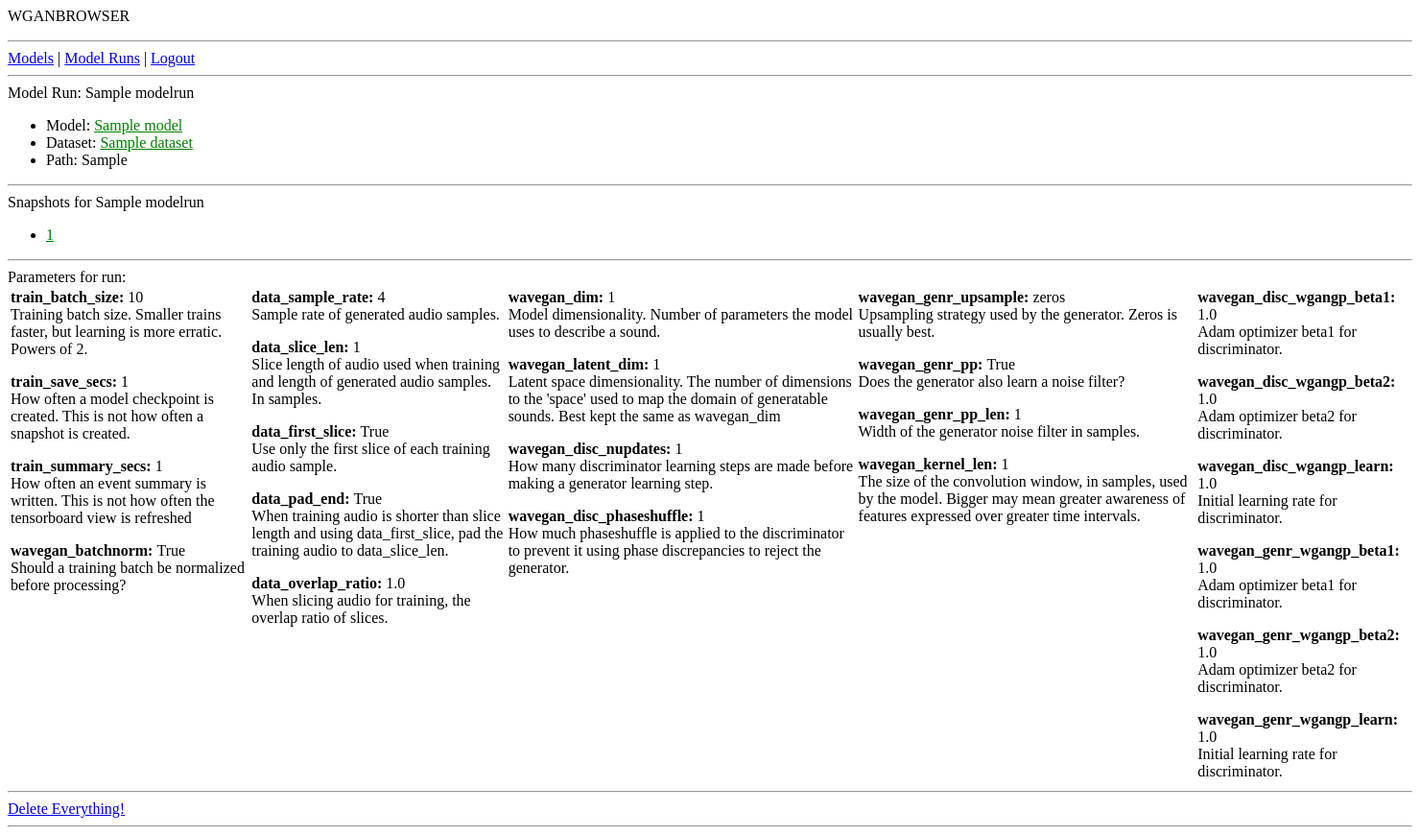
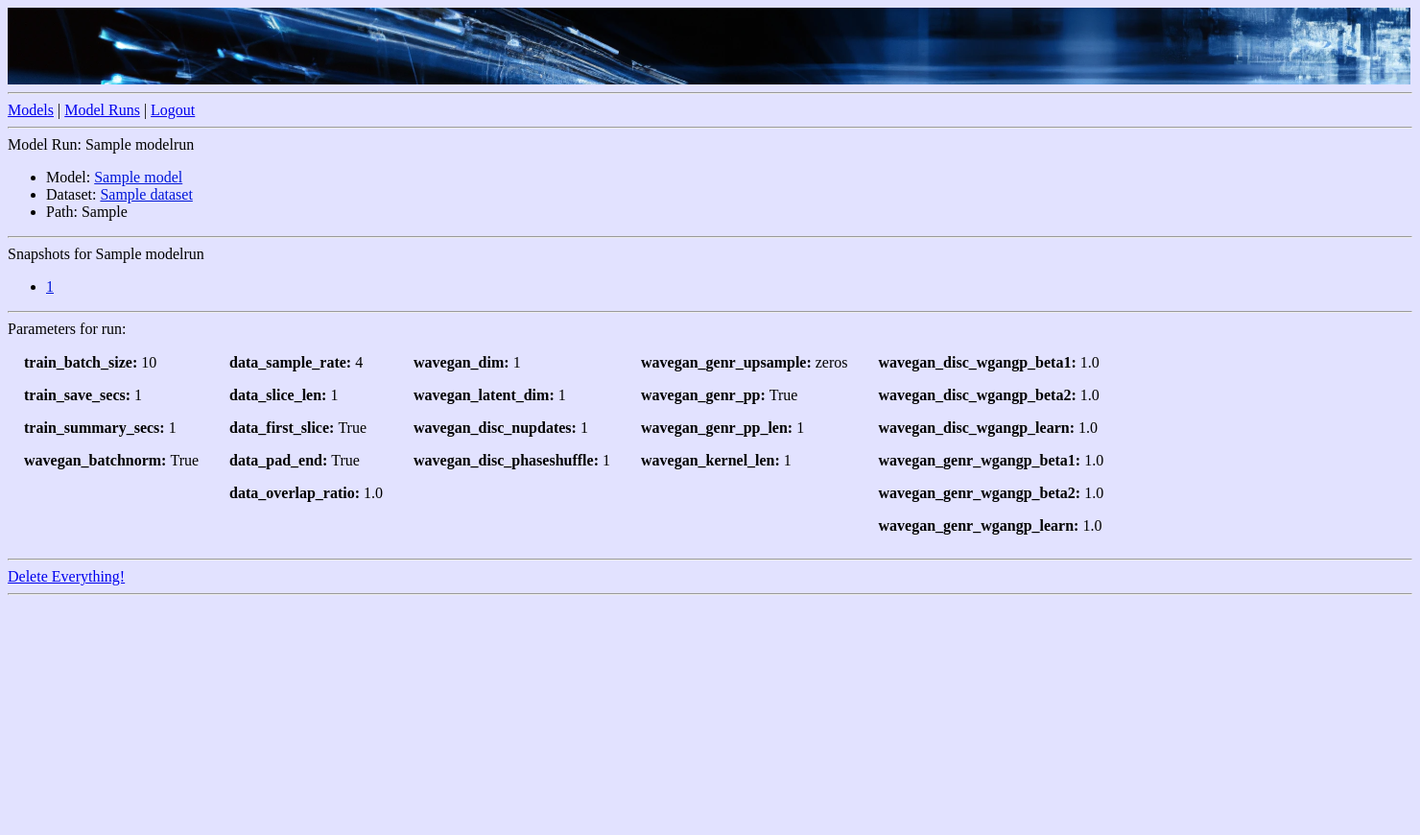
Before and after one commit to mattjwarren/django-wganmgr, a Django app: page /wganbrowser/modelrun_detail/1/ in a window 1480 px wide. Shown: the whole page at 96% size. After the commit the page ends 620 px from the top, so only its background shows below. Run offline with Django 4.2, Linux system fonts and the light colour scheme; a user stored in the database is signed in; tables that the repository leaves empty hold one stand-in row (values such as "Sample post").

Commit message:
updated modelrun_detail and some styling

```diff
--- a/wganmgr/wganbrowser/static/wganbrowser/style.css
+++ b/wganmgr/wganbrowser/static/wganbrowser/style.css
@@ -1,3 +1,9 @@
 li a {
-    color: green;
+    color: rgb(0, 22, 218);
 }
+body {
+    background-color: #e2e2ff;
+}
+th, td {
+    padding: 15px;
+  }
--- a/wganmgr/wganbrowser/templates/wganbrowser/modelrun/modelrun_detail.html
+++ b/wganmgr/wganbrowser/templates/wganbrowser/modelrun/modelrun_detail.html
@@ -23,95 +23,59 @@
         <table>
             <tr valign="top">
                 <td>
-                    <p><b>train_batch_size: </b>{{ modelrun.train_batch_size }}<br>
-                        Training batch size. Smaller trains faster,
-                        but learning is more erratic. Powers of 2.
+                    <p><b>train_batch_size: </b>{{ modelrun.train_batch_size }}
                     </p>
-                    <p><b>train_save_secs: </b>{{ modelrun.train_save_secs }}<br>
-                        How often a model checkpoint is created.
-                        This is not how often a snapshot is created.
+                    <p><b>train_save_secs: </b>{{ modelrun.train_save_secs }}
                     </p>
-                    <p><b>train_summary_secs: </b>{{ modelrun.train_summary_secs }}<br>
-                        How often an event summary is written.
-                        This is not how often the tensorboard view is refreshed
+                    <p><b>train_summary_secs: </b>{{ modelrun.train_summary_secs }}
                     </p>
-                    <p><b>wavegan_batchnorm: </b>{{ modelrun.wavegan_batchnorm }}<br>
-                        Should a training batch be normalized before
-                        processing?
+                    <p><b>wavegan_batchnorm: </b>{{ modelrun.wavegan_batchnorm }}
                     </p>
                 </td>
                 <td>
-                    <p><b>data_sample_rate: </b>{{ modelrun.data_sample_rate }}<br>
-                        Sample rate of generated audio samples.
+                    <p><b>data_sample_rate: </b>{{ modelrun.data_sample_rate }}
                     </p>
-                    <p><b>data_slice_len: </b>{{ modelrun.data_slice_len }}<br>
-                        Slice length of audio used when training
-                        and length of generated audio samples. In samples.
+                    <p><b>data_slice_len: </b>{{ modelrun.data_slice_len }}
                     </p>
-                    <p><b>data_first_slice: </b>{{ modelrun.data_first_slice }}<br>
-                        Use only the first slice of each training audio sample.
+                    <p><b>data_first_slice: </b>{{ modelrun.data_first_slice }}
                     </p>
-                    <p><b>data_pad_end: </b>{{ modelrun.data_pad_end }}<br>
-                        When training audio is shorter than slice length and using
-                        data_first_slice, pad the training audio to data_slice_len.
+                    <p><b>data_pad_end: </b>{{ modelrun.data_pad_end }}
                     </p>
-                    <p><b>data_overlap_ratio: </b>{{ modelrun.data_overlap_ratio }}<br>
-                        When slicing audio for training, the overlap ratio of slices.
+                    <p><b>data_overlap_ratio: </b>{{ modelrun.data_overlap_ratio }}
                     </p>
                 </td>
                 <td>
-                    <p><b>wavegan_dim: </b>{{ modelrun.wavegan_dim }}<br>
-                        Model dimensionality. Number of parameters the model uses
-                        to describe a sound.
+                    <p><b>wavegan_dim: </b>{{ modelrun.wavegan_dim }}
                     </p>
-                    <p><b>wavegan_latent_dim: </b>{{ modelrun.wavegan_latent_dim }}<br>
-                        Latent space dimensionality. The number of dimensions to
-                        the 'space' used to map the domain of generatable sounds.
-                        Best kept the same as wavegan_dim
+                    <p><b>wavegan_latent_dim: </b>{{ modelrun.wavegan_latent_dim }}
                     </p>
-                    <p><b>wavegan_disc_nupdates: </b>{{ modelrun.wavegan_disc_nupdates }}<br>
-                        How many discriminator learning steps are made
-                        before making a generator learning step.
+                    <p><b>wavegan_disc_nupdates: </b>{{ modelrun.wavegan_disc_nupdates }}
                     </p>
-                    <p><b>wavegan_disc_phaseshuffle: </b>{{ modelrun.wavegan_disc_phaseshuffle }}<br>
-                        How much phaseshuffle is applied to the discriminator
-                        to prevent it using phase discrepancies to reject the generator.
+                    <p><b>wavegan_disc_phaseshuffle: </b>{{ modelrun.wavegan_disc_phaseshuffle }}
                     </p>
                 </td>
                 <td>
-                    <p><b>wavegan_genr_upsample: </b>{{ modelrun.wavegan_genr_upsample }}<br>
-                        Upsampling strategy used by the generator. Zeros is usually best.
+                    <p><b>wavegan_genr_upsample: </b>{{ modelrun.wavegan_genr_upsample }}
                     </p>
-                    <p><b>wavegan_genr_pp: </b>{{ modelrun.wavegan_genr_pp }}<br>
-                        Does the generator also learn a noise filter?
+                    <p><b>wavegan_genr_pp: </b>{{ modelrun.wavegan_genr_pp }}
                     </p>
-                    <p><b>wavegan_genr_pp_len: </b>{{ modelrun.wavegan_genr_pp_len }}<br>
-                        Width of the generator noise filter in samples.
+                    <p><b>wavegan_genr_pp_len: </b>{{ modelrun.wavegan_genr_pp_len }}
                     </p>
-                    <p><b>wavegan_kernel_len: </b>{{ modelrun.wavegan_kernel_len }}<br>
-                        The size of the convolution window, in samples,  used by the model. Bigger
-                        may mean greater awareness of features expressed over greater
-                        time intervals.
+                    <p><b>wavegan_kernel_len: </b>{{ modelrun.wavegan_kernel_len }}
                     </p>
                 </td>
                 <td>
-                    <p><b>wavegan_disc_wgangp_beta1: </b>{{ modelrun.wavegan_disc_wgangp_beta1 }}<br>
-                        Adam optimizer beta1 for discriminator.
+                    <p><b>wavegan_disc_wgangp_beta1: </b>{{ modelrun.wavegan_disc_wgangp_beta1 }}
                     </p>
-                    <p><b>wavegan_disc_wgangp_beta2: </b>{{ modelrun.wavegan_disc_wgangp_beta2 }}<br>
-                        Adam optimizer beta2 for discriminator.
+                    <p><b>wavegan_disc_wgangp_beta2: </b>{{ modelrun.wavegan_disc_wgangp_beta2 }}
                     </p>
-                    <p><b>wavegan_disc_wgangp_learn: </b>{{ modelrun.wavegan_disc_wgangp_learn }}<br>
-                        Initial learning rate for discriminator.
+                    <p><b>wavegan_disc_wgangp_learn: </b>{{ modelrun.wavegan_disc_wgangp_learn }}
                     </p>
-                    <p><b>wavegan_genr_wgangp_beta1: </b>{{ modelrun.wavegan_genr_wgangp_beta1 }}<br>
-                        Adam optimizer beta1 for discriminator.
+                    <p><b>wavegan_genr_wgangp_beta1: </b>{{ modelrun.wavegan_genr_wgangp_beta1 }}
                     </p>
-                    <p><b>wavegan_genr_wgangp_beta2: </b>{{ modelrun.wavegan_genr_wgangp_beta2 }}<br>
-                        Adam optimizer beta2 for discriminator.
+                    <p><b>wavegan_genr_wgangp_beta2: </b>{{ modelrun.wavegan_genr_wgangp_beta2 }}
                     </p>
-                    <p><b>wavegan_genr_wgangp_learn: </b>{{ modelrun.wavegan_genr_wgangp_learn }}<br>
-                        Initial learning rate for discriminator.
+                    <p><b>wavegan_genr_wgangp_learn: </b>{{ modelrun.wavegan_genr_wgangp_learn }}
                     </p>
                 </td>
             </tr>
--- a/wganmgr/wganbrowser/templates/wganbrowser/page_base.html
+++ b/wganmgr/wganbrowser/templates/wganbrowser/page_base.html
@@ -2,7 +2,7 @@
 
 <link rel="stylesheet" href="{% static 'wganbrowser/style.css' %}">
 
-<div id="banner">{% block banner %}<p>WGANBROWSER</p>{% endblock %}</div>
+<div id="banner">{% block banner %}<img src="{% static 'wganbrowser/images/generic_headerbar.png' %}">{% endblock %}</div>
 
 <div id="navigation">
     {% block navigation %}
```
Also changed, not shown: wganmgr/wganbrowser/static/wganbrowser/images/generic_headerbar.png (added).
